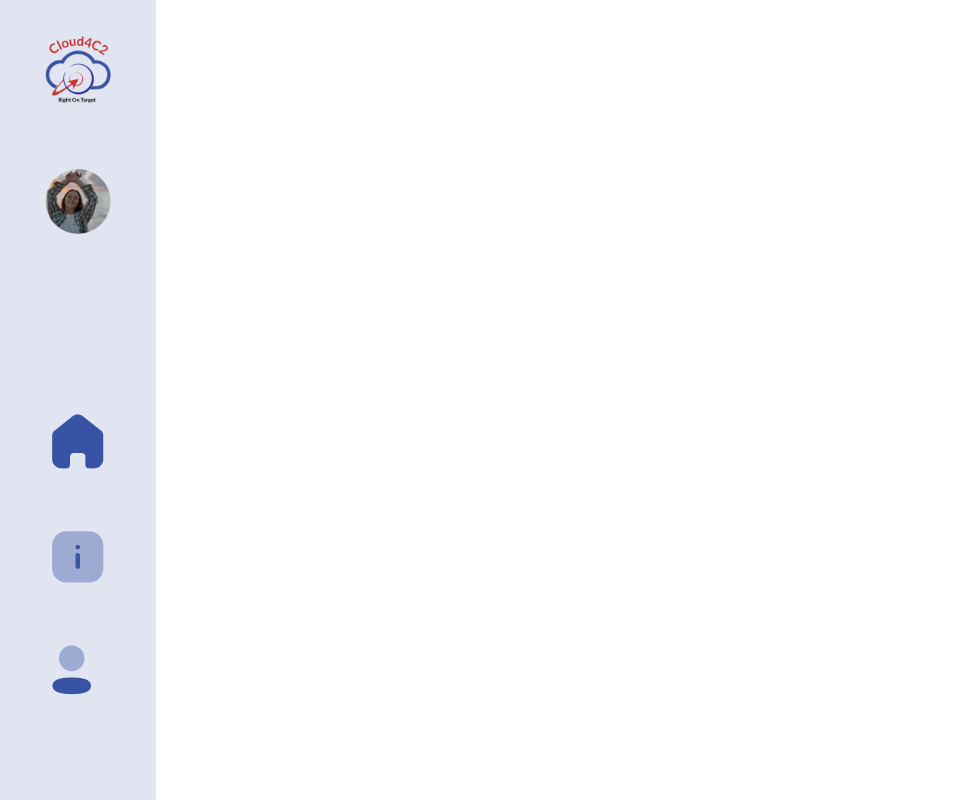
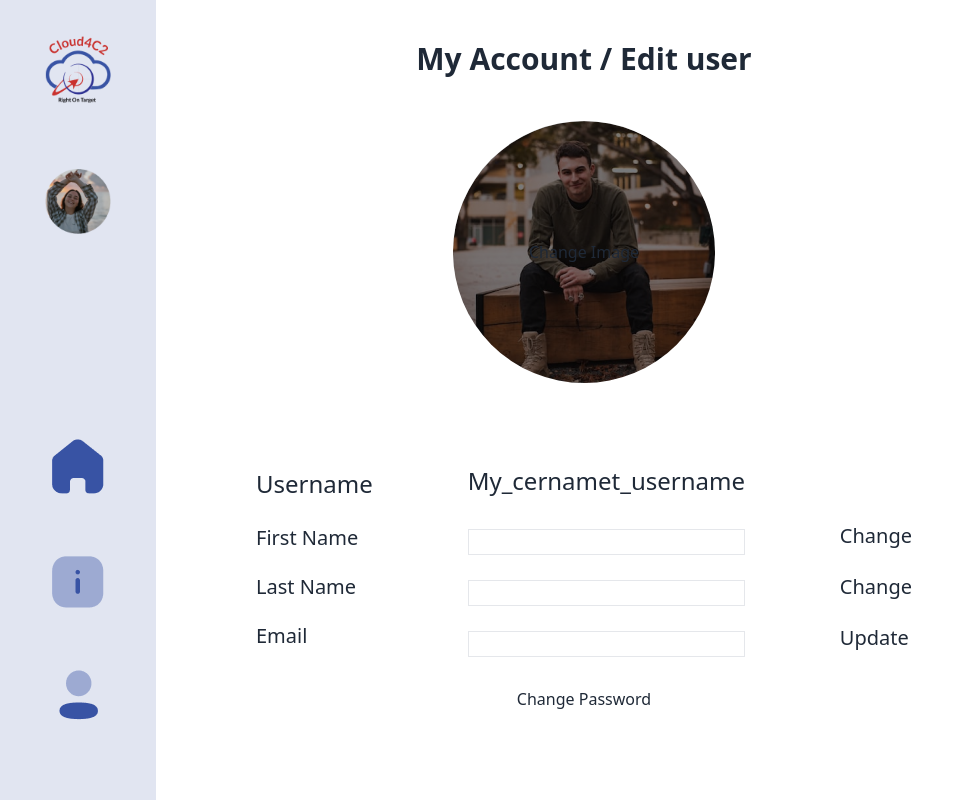
Before and after one commit to MamtazDev/cloud-four-c-two, a React (Create React App) app: page / in a window 1280 px wide. Shown: the whole page, without its empty margins (0-974 px from the left). Built offline with nearby package versions, Linux system fonts and the light colour scheme.

Commit message:
secondary

```diff
--- a/src/App.js
+++ b/src/App.js
@@ -5,7 +5,7 @@ import Login from './components/Register/Login';
 
 function App() {
   return (
-  <div>
+  <div className='flex'>
     {/* <Login/> */}
     <Sidebar />
     <Account />
--- a/src/components/Account/Account.js
+++ b/src/components/Account/Account.js
@@ -2,8 +2,57 @@ import React from 'react';
 
 const Account = () => {
     return (
-        <div>
-
+        <div className='user__set '>
+            <div className='user__inner'>
+                <div className='user__info text-center'>
+                  <h3 className='text-[30px] font-[600] leading-[37px]'> <a href="#!">My Account</a>  / <a href="#!">Edit user</a> </h3>
+                  <div className='h-[262px] w-[262px] leading-[262px] mx-[auto] mt-[44px] mb-[80px] rounded-[50%] choose__Img'>
+                    <p className=''>Change Image</p>
+                  </div>
+                </div>
+                <div className='user__log flex items-center justify-between w-[full] max-w-[656px]'>
+                    {/* <div className='flex w-full max-w-[420px] justify-between text-[20px] font-[500] leading-[24px]'>
+                        <div className='label'>Username</div>
+                        <div className='label'>My_cernamnet_username</div>
+                    </div>
+                    <div className='flex justify-between items-center w-full max-w-[656px] text-[20px] leading-[24px]'>
+                        <div className='label'>First Name</div>
+                        <input className='border' type="text" />
+                        <a href='#!'>Change</a>
+                    </div>
+                    <div className='flex justify-between items-center w-full max-w-[656px] text-[20px] leading-[24px]'>
+                        <div className='label'>Last Name</div>
+                        <input className='border' type="text" />
+                        <a href='#!'>Change</a>
+                    </div>
+                    <div className='flex justify-between items-center w-full max-w-[656px] text-[20px] leading-[24px]'>
+                        <div className='label'>Email</div>
+                        <input className='border' type="text" />
+                        <a href='#!'>Update</a>
+                    </div> */}
+                    <ul className='userInfo text-[20px] font-[400] leading-[24px]'>
+                        <li className='text-[24px] font-[500] mb-[30px]'>Username</li>
+                        <li className='mb-[25px]'>First Name</li>
+                        <li className='mb-[25px]'>Last Name</li>
+                        <li>Email</li>
+                    </ul>
+                    <ul className='users__login flex flex-col'>
+                        <li className='text-[24px] font-[500] mb-[30px]'>My_cernamet_username</li>
+                        <input className='mb-[25px] border' type="text" />
+                        <input className='mb-[25px] border' type="text" />
+                        <input className=' border' type="email"/>
+                    </ul>
+                    <ul className='text-[20px] font-[400] leading-[24px]'>
+                        <li className='invisible mb-[30px]'>Change</li>
+                        <li className='mb-[27px]'><a href="#!">Change</a></li>
+                        <li className='mb-[27px]'><a href="#!">Change</a></li>
+                        <li><a href="#!">Update</a></li>
+                    </ul>
+                </div>
+                <div className='text-center mt-[30px]'>
+                    <button>Change Password</button>
+                </div>
+            </div>
         </div>
     );
 };
--- a/src/components/Account/Sidebar.js
+++ b/src/components/Account/Sidebar.js
@@ -14,10 +14,10 @@ const Sidebar = () => {
                 <img className='px-[45px] mb-[66px]' src={SideLogo} alt="logo" />
                 <img className='px-[45px] cursor-pointer' src={Person} alt="image" />
             </div>
-            <div className='bar__bottom'>
-                <div className='img-wrapper'><img className='px-[45px] mb-[62px] cursor-pointer' src={Home} alt="image" /></div>
-                <div className='img-wrapper'><img className='px-[45px] mb-[62px] cursor-pointer' src={Info} alt="image" /></div>
-                <div className='img-wrapper'><img className='px-[45px] cursor-pointer' src={User} alt="image" /></div>
+            <div className='bar__bottom flex flex-col items-center'>
+                <div className='img-wrapper mb-[12px]'><img className='px-[45px] py-[25px] cursor-pointer' src={Home} alt="image"/></div>
+                <div className='img-wrapper mb-[12px]'><img className='px-[45px] py-[25px] cursor-pointer' src={Info} alt="image"/></div>
+                <div className='img-wrapper mb-[62px]'><img className='px-[45px] py-[25px] cursor-pointer' src={User} alt="image"/></div>
                 {/* <p>asdf</p> */}
             </div>
         </div>
--- a/src/components/Account/account.css
+++ b/src/components/Account/account.css
@@ -9,11 +9,25 @@
     width: 0px;
     background: #c9312e;
     left: 0;
-    border-top-right-radius: 10px;
-    border-bottom-right-radius: 10px;
+    border-top-right-radius: 8px;
+    border-bottom-right-radius: 8px;
     transition: 0.2s ease-in-out;
 }
 
 .bar__bottom .img-wrapper:hover::before{
     width: 15px;
 }
+
+
+.user__set{
+    width: 100%;
+    /* max-width: 908px; */
+    max-width: 656px;
+    margin: 40px 100px;
+}
+
+.choose__Img{
+    background-image: url(../../assets/profile.png);
+    background-color: rgba(0, 0, 0, 0.5); /* set the overlay color with alpha value */
+    background-blend-mode: multiply;
+}
```
Also changed, not shown: src/assets/freq.png (added), src/assets/profile.png (added).
